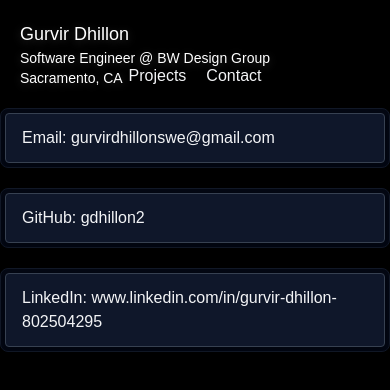
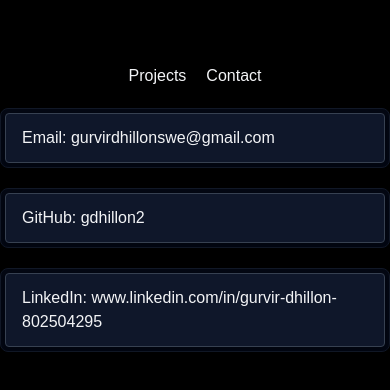
Before and after one commit to gdhillon2/portfolio, a Next.js app: page /contact in a window 390 px wide. Shown: the top 390 px of the page. Built offline with nearby package versions, Linux system fonts and the light colour scheme.

Commit message:
made the top left fixed info disappear on mobile for now, need to fix that

```diff
--- a/app/layout.tsx
+++ b/app/layout.tsx
@@ -29,7 +29,7 @@ export default function RootLayout({
       <body
         className={`flex flex-col justify-center ${geistSans.variable} ${geistMono.variable} antialiased bg-black h-full w-full`}
       >
-        <div className="flex flex-col items-start w-fit h-fit p-5 text-shadow text-lg text-white fixed top-0 left-0">
+        <div className="flex-col hidden md:flex items-start w-fit h-fit p-5 text-shadow text-lg text-white fixed top-0 left-0">
           <div>Gurvir Dhillon</div>
           <div className="text-sm">Software Engineer @ BW Design Group</div>
           <div className="text-sm">Sacramento, CA</div>
```
